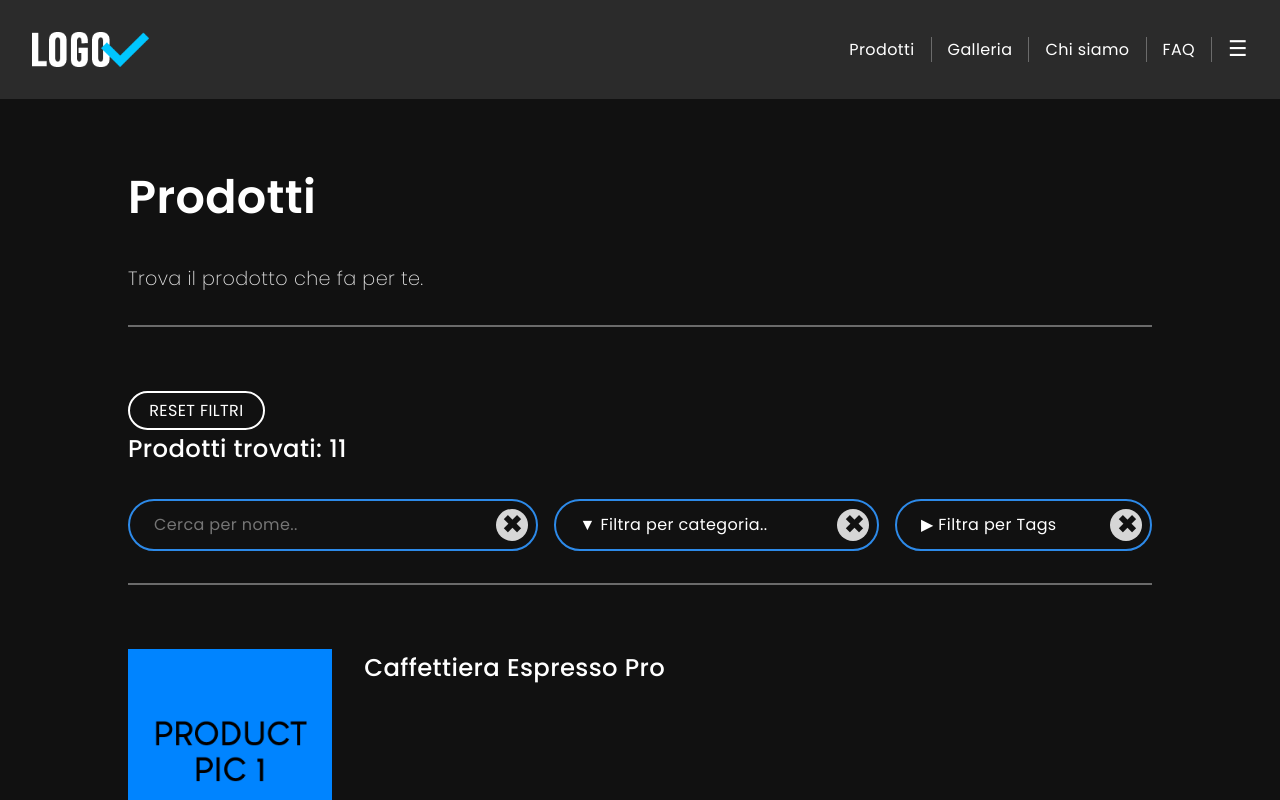
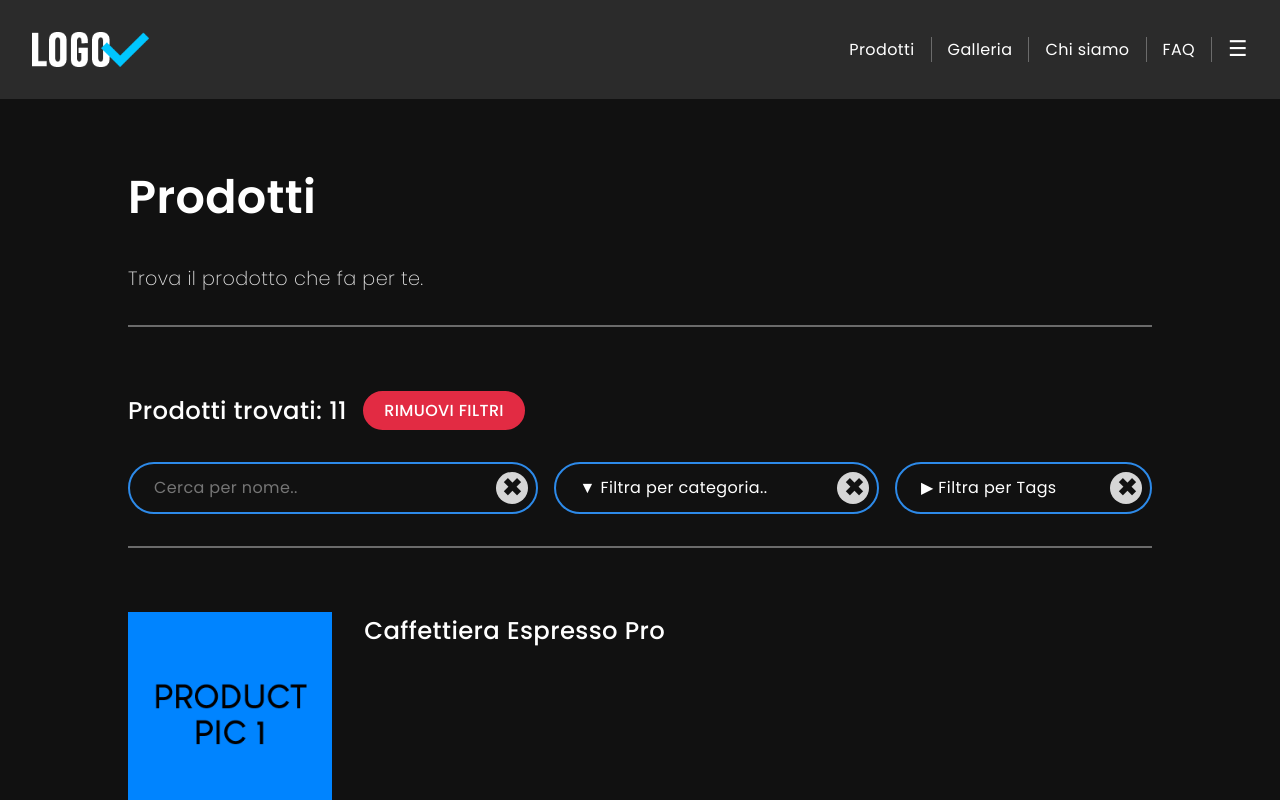
Before and after one commit to CamilloRosanio/next_react, a Next.js app: page /prodotti in a window 1280 px wide. Shown: the top 800 px of the page. Built offline with nearby package versions, Linux system fonts and the light colour scheme.

Commit message:
PRODUCTS - Bottone rimuovi tutti i filtri

```diff
--- a/src/app/globals.css
+++ b/src/app/globals.css
@@ -215,6 +215,13 @@ main {
   border-radius: 50px;
   border: 2px solid;
   cursor: pointer;
+}
+
+.buttonWarning {
+  color: white;
+  font-weight: 500;
+  border: 2px solid var(--color-warning);
+  background-color: var(--color-warning);
 }
 
 .roundButton {
--- a/src/app/prodotti/page.jsx
+++ b/src/app/prodotti/page.jsx
@@ -19,6 +19,7 @@ import Section from "../../../layouts/Section";
 import Searchbar from "../../../layouts/Searchbar";
 import Select from "../../../layouts/Select";
 import Label from "../../../layouts/Label";
+import Button from "../../../layouts/Button";
 import RoundButton from "../../../layouts/RoundButton";
 import ProductCard from "../../../components/ProductCard";
 import PageBottomButtons from "../../../components/PageBottomButtons";
@@ -136,11 +137,16 @@ export default function ProductsPage() {
 
 
         {/* FILTERS */}
+        <Section>
+            <div className="flexLine">
+                <h4>Prodotti trovati: {productsList.length}</h4>
 
-        <button className='button' onClick={() => resetFilters()}>RESET FILTRI</button>
-
-        <Section>
-            <h4>Prodotti trovati: {productsList.length}</h4>
+                <Button
+                    text='rimuovi filtri'
+                    onClick={() => resetFilters()}
+                    extraClass='buttonWarning'
+                />
+            </div>
 
             <div className="filtersSection">
                 <Searchbar
```
